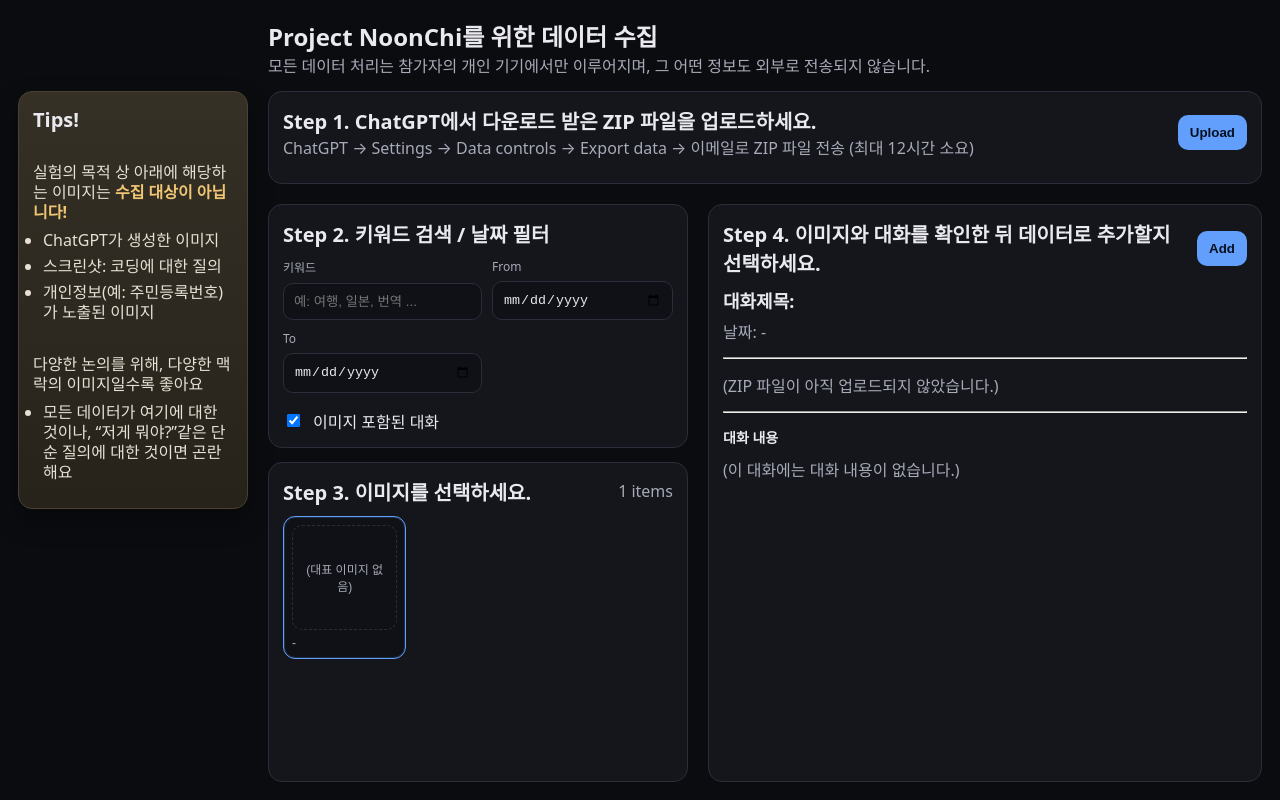
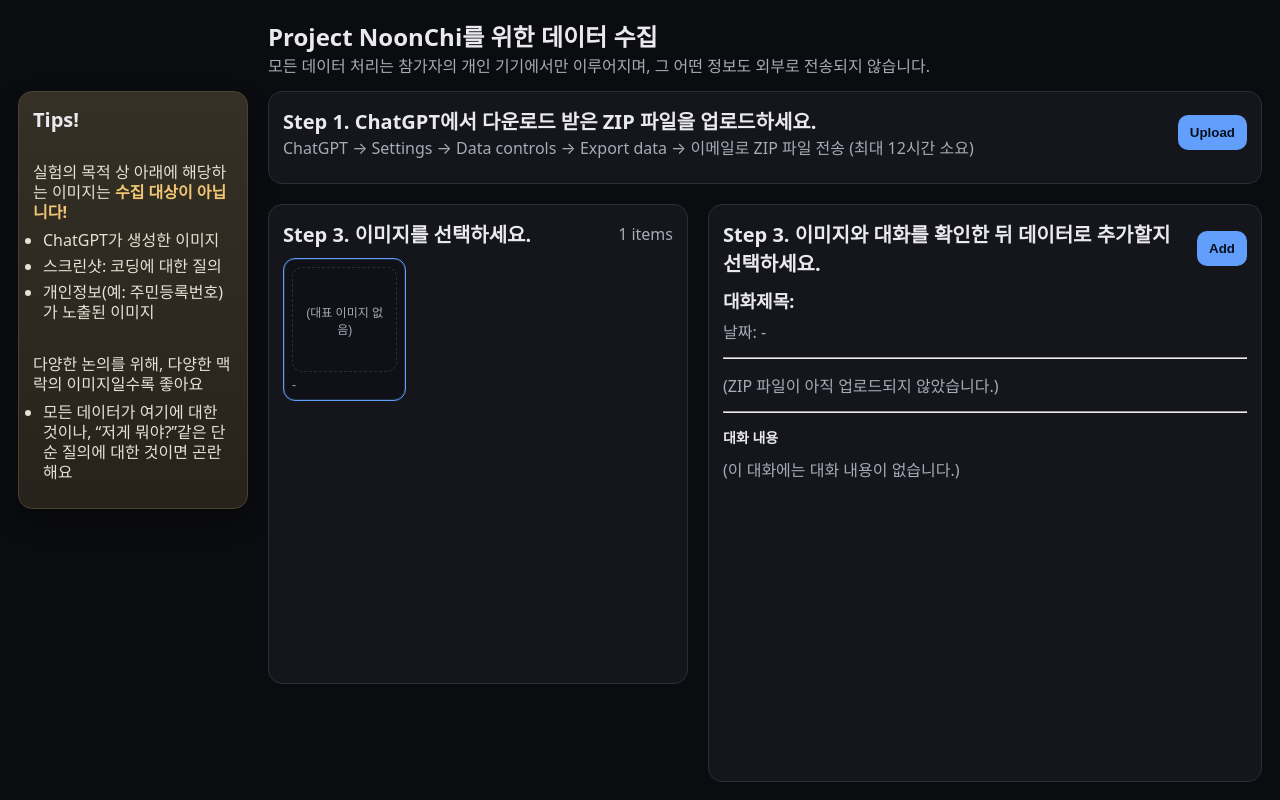
Before and after one commit to hyunaseo/GPTConversationLogVisualization, a React (Vite) app: page / in a window 1280 px wide. Built offline with nearby package versions, Linux system fonts and the light colour scheme.

Commit message:
removew step 2

```diff
--- a/src/App.tsx
+++ b/src/App.tsx
@@ -3,7 +3,6 @@ import "./styles.css";
 import type { Filters, ChatThread } from "./types";
 import { mockThreads } from "./lib/mock";
 import { ZipImport } from "./components/ZipImport";
-import { FiltersBar } from "./components/FiltersBar";
 import { ThreadList } from "./components/ThreadList";
 import { ThreadViewer } from "./components/ThreadViewer";
 import {
@@ -57,7 +56,7 @@ export default function App() {
   const [zipEntries, setZipEntries] = React.useState<ZipEntries | null>(null);
 
   const [status, setStatus] = React.useState<string>("");
-  const [filters, setFilters] = React.useState<Filters>(defaultFilters);
+  const [filters, _setFilters] = React.useState<Filters>(defaultFilters);
   const [jsonSummary, setJsonSummary] = React.useState<string>("");
 
   const [threads, setThreads] = React.useState<ChatThread[]>(mockThreads);
@@ -217,7 +216,6 @@ export default function App() {
 
         {/* 2~4) Main content */}
         <section className="left">
-          <FiltersBar filters={filters} onChange={setFilters} />
           <ThreadList
             threads={filtered}
             selectedId={selectedId}
--- a/src/components/ThreadViewer.tsx
+++ b/src/components/ThreadViewer.tsx
@@ -148,7 +148,7 @@ export function ThreadViewer({ thread, entries }: Props) {
   if (!thread) {
     return (
       <div className="card" style={{ height: "100%" }}>
-        <div className="title">Step 4. 이미지와 대화를 확인한 뒤 데이터로 추가할지 선택하세요.</div>
+        <div className="title">Step 3. 이미지와 대화를 확인한 뒤 데이터로 추가할지 선택하세요.</div>
         <div className="muted" style={{ marginTop: 10 }}>
           왼쪽에서 대화를 선택하세요.
         </div>
@@ -165,7 +165,7 @@ export function ThreadViewer({ thread, entries }: Props) {
   return (
     <div className="card" style={{ height: "100%" }}>
       <div className="row">
-        <div className="title">Step 4. 이미지와 대화를 확인한 뒤 데이터로 추가할지 선택하세요.</div>
+        <div className="title">Step 3. 이미지와 대화를 확인한 뒤 데이터로 추가할지 선택하세요.</div>
         <button className="btn" type="button">
           Add
         </button>
```
